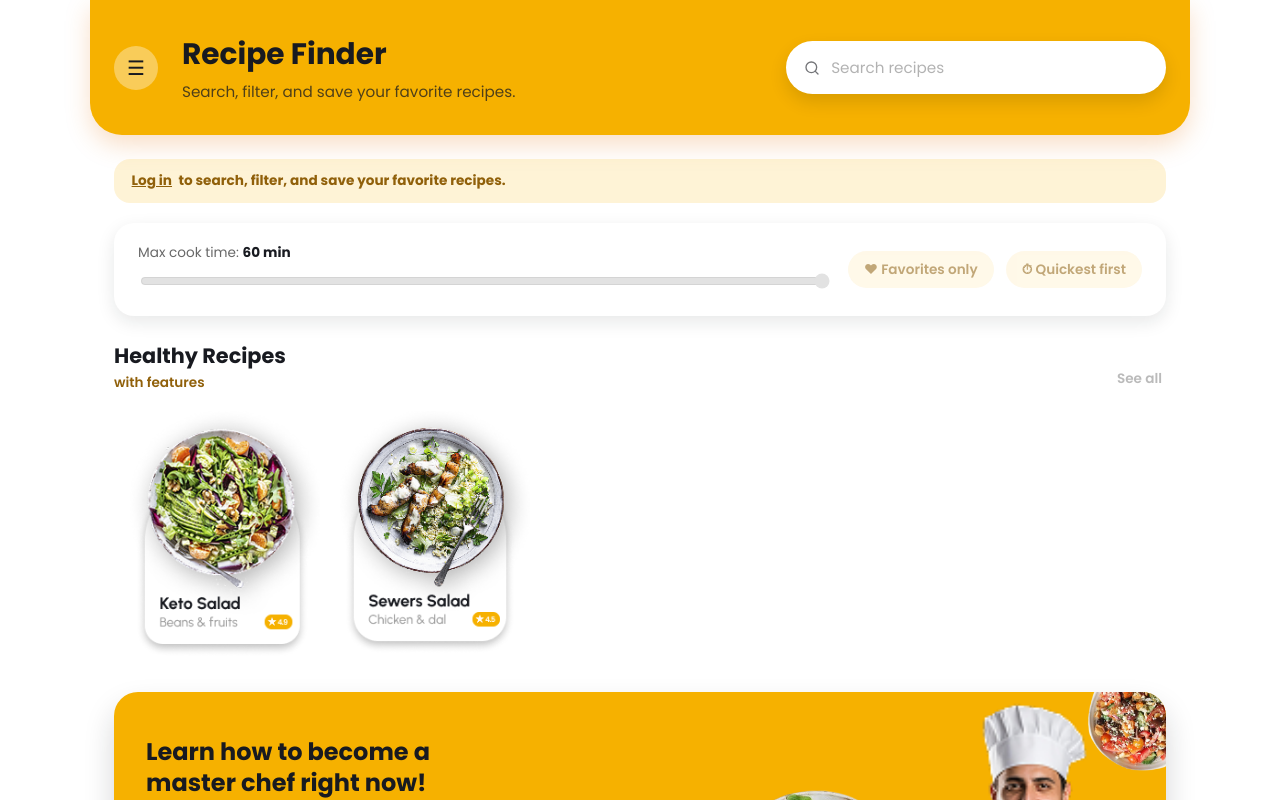
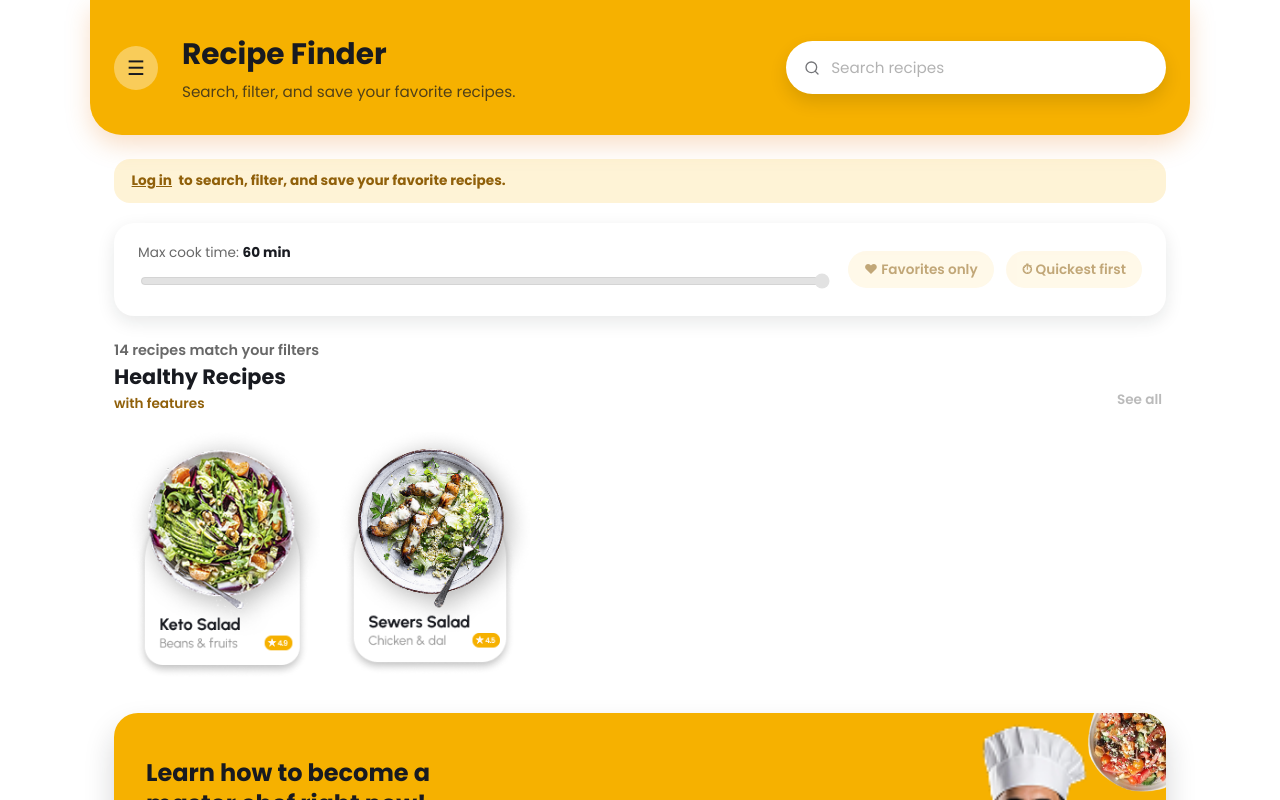
Before and after one commit to nzibukaemmanuel/FEM_Angular, an Angular app in the folder FEM_15_Signals/Recipe-Finder-application/: page / in a window 1280 px wide. Shown: the top 800 px of the page. Built offline with nearby package versions, Linux system fonts and the light colour scheme.

Commit message:
Show filtered recipe count near the search filters

```diff
--- a/FEM_15_Signals/Recipe-Finder-application/src/app/app.css
+++ b/FEM_15_Signals/Recipe-Finder-application/src/app/app.css
@@ -289,6 +289,13 @@
   display: flex;
   flex-wrap: wrap;
   gap: 0.75rem;
+}
+
+.filtered-count {
+  margin: 1rem 0 0;
+  font-weight: 600;
+  font-size: 0.9rem;
+  color: var(--color-text-muted);
 }
 
 .chip-toggle {
--- a/FEM_15_Signals/Recipe-Finder-application/src/app/app.html
+++ b/FEM_15_Signals/Recipe-Finder-application/src/app/app.html
@@ -103,6 +103,10 @@
     </div>
   </section>
 
+  <p class="filtered-count" aria-live="polite">
+    {{ resultCount() }} {{ resultCount() === 1 ? 'recipe' : 'recipes' }} match your filters
+  </p>
+
   @if (hasResults()) {
     <section class="section-block" aria-label="Top features">
       <div class="section-heading-row">
```
